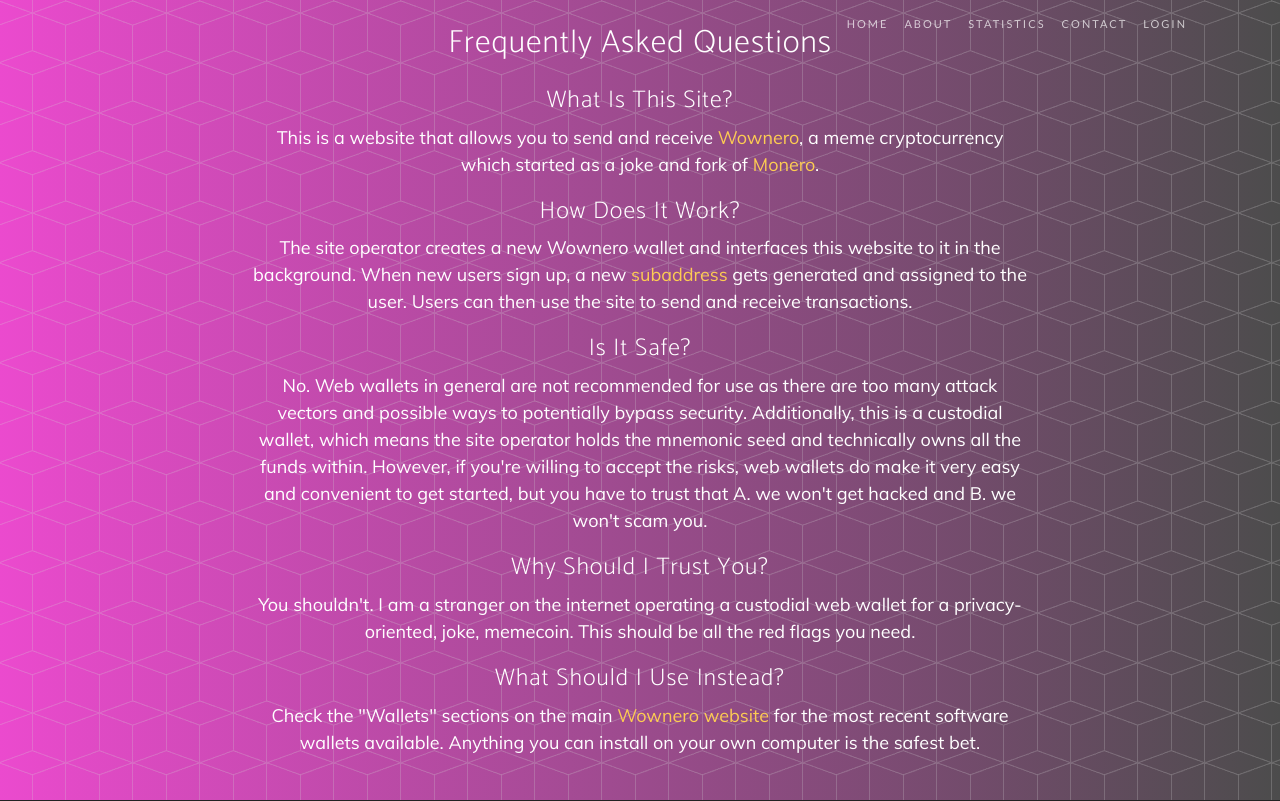
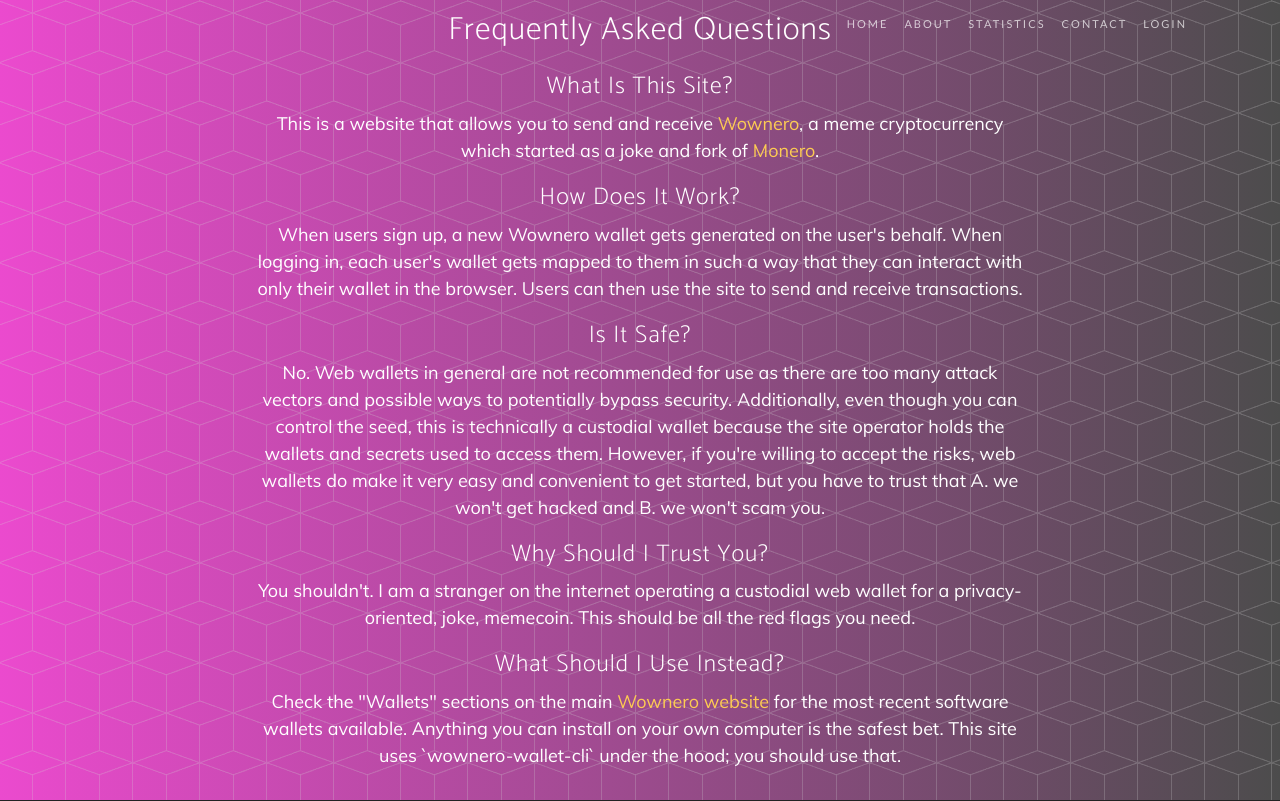
Before and after one commit to ArqTras/wowwallet, a Flask app: page /faq in a window 1280 px wide. Shown: the top 801 px of the page. Run offline with Flask 2, Linux system fonts and the light colour scheme; parts of the project's set-up code (start-up, migrations or seed data) failed here and were passed over; some libraries are stand-ins or nearby versions.

Commit message:
minor template adjustments

```diff
--- a/wowstash/templates/meta/faq.html
+++ b/wowstash/templates/meta/faq.html
@@ -20,11 +20,11 @@
               </p>
               <h4>How Does It Work?</h4>
               <p>
-                The site operator creates a new Wownero wallet and interfaces this website to it in the background. When new users sign up, a new <a href="https://monerodocs.org/public-address/subaddress/" target="_blank">subaddress</a> gets generated and assigned to the user. Users can then use the site to send and receive transactions.
+                When users sign up, a new Wownero wallet gets generated on the user's behalf. When logging in, each user's wallet gets mapped to them in such a way that they can interact with only their wallet in the browser. Users can then use the site to send and receive transactions.
               </p>
               <h4>Is It Safe?</h4>
               <p>
-                No. Web wallets in general are not recommended for use as there are too many attack vectors and possible ways to potentially bypass security. Additionally, this is a custodial wallet, which means the site operator holds the mnemonic seed and technically owns all the funds within. However, if you're willing to accept the risks, web wallets do make it very easy and convenient to get started, but you have to trust that A. we won't get hacked and B. we won't scam you.
+                No. Web wallets in general are not recommended for use as there are too many attack vectors and possible ways to potentially bypass security. Additionally, even though you can control the seed, this is technically a custodial wallet because the site operator holds the wallets and secrets used to access them. However, if you're willing to accept the risks, web wallets do make it very easy and convenient to get started, but you have to trust that A. we won't get hacked and B. we won't scam you.
               </p>
               <h4>Why Should I Trust You?</h4>
               <p>
@@ -32,7 +32,7 @@
               </p>
               <h4>What Should I Use Instead?</h4>
               <p>
-                Check the "Wallets" sections on the main <a href="https://wownero.org/" target="_blank">Wownero website</a> for the most recent software wallets available. Anything you can install on your own computer is the safest bet.
+                Check the "Wallets" sections on the main <a href="https://wownero.org/" target="_blank">Wownero website</a> for the most recent software wallets available. Anything you can install on your own computer is the safest bet. This site uses `wownero-wallet-cli` under the hood; you should use that.
               </p>
             </div>
           </div>
--- a/wowstash/templates/wallet/loading.html
+++ b/wowstash/templates/wallet/loading.html
@@ -58,12 +58,12 @@
     {% endif %}
 
     window.setInterval(function(){
-      {% if current_user.wallet_connected == False %}
+      {% if current_user.wallet_connected == False and current_user.wallet_created == True %}
       check_wallet_status('connected');
       {% else %}
       check_wallet_status('created');
       {% endif %}
-    }, 5000);
+    }, 6000);
     </script>
 
     {% include 'footer.html' %}
```
